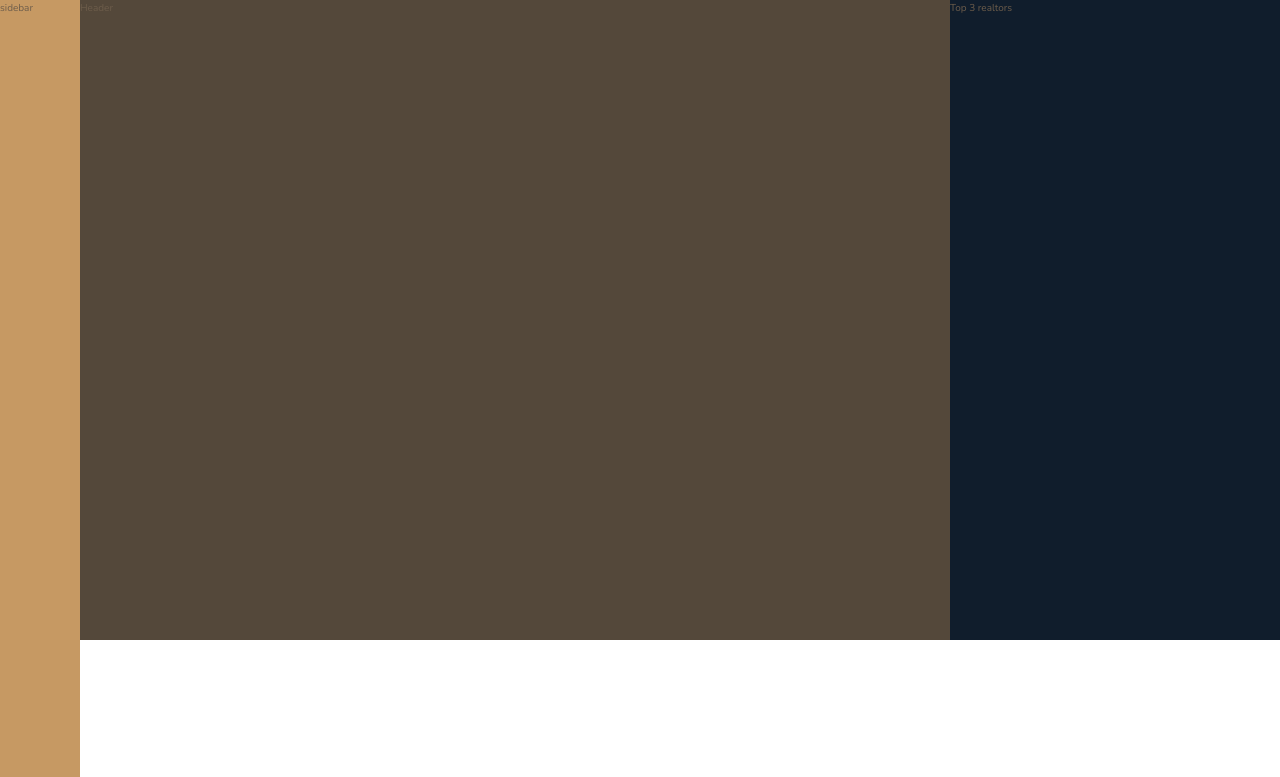
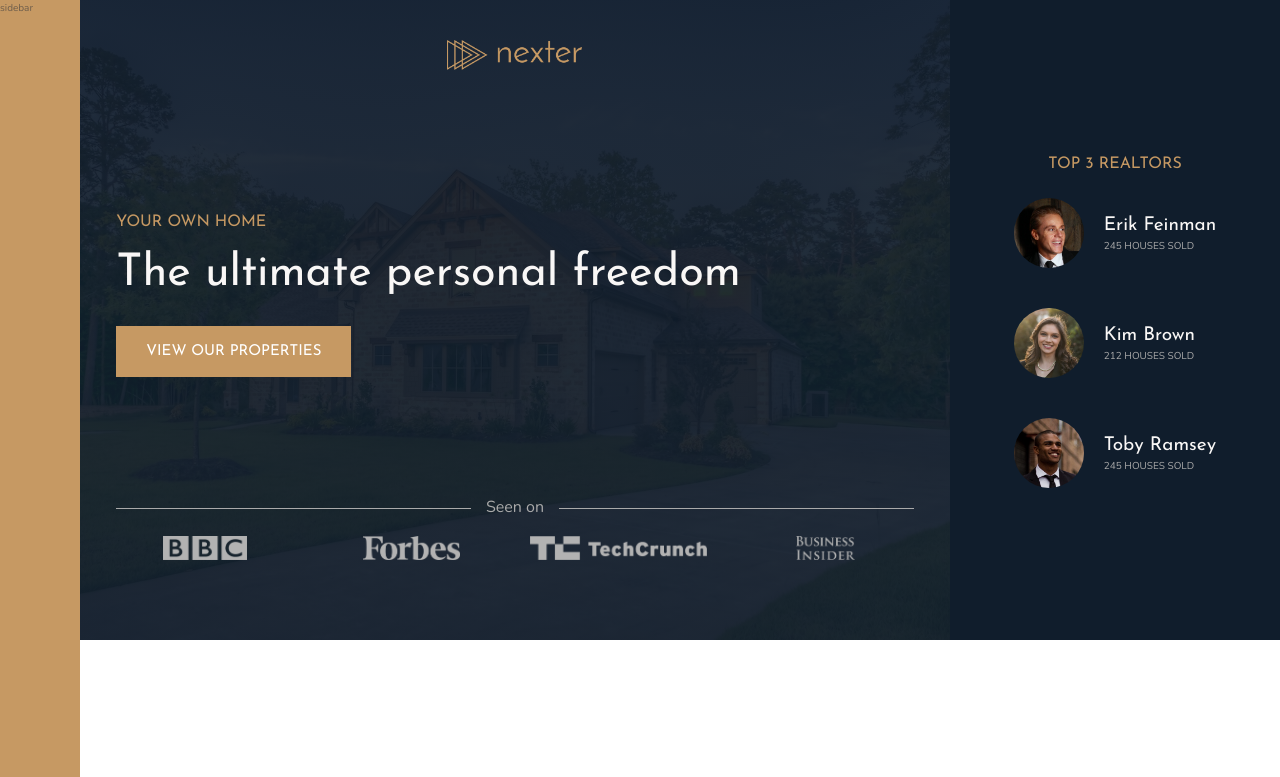
Before and after one commit to CyrilNtando/nexter, a website built with webpack: page build/index.html in a window 1280 px wide. Shown: the top 777 px of the page. Built offline with nearby package versions, Linux system fonts and the light colour scheme.

Commit message:
header Completed

```diff
--- a/src/sass/_header.scss
+++ b/src/sass/_header.scss
@@ -1,4 +1,52 @@
 .header {
   background-color: $color-grey-dark-1;
   grid-column: full-start / col-end 6;
+  background-image: linear-gradient(rgba($color-secondary, 0.93), rgba($color-secondary, 0.93)),
+    url(../img/hero.jpeg);
+  background-position: center;
+  background-size: cover;
+  padding: 8rem;
+  padding-top: 4rem;
+  display: grid;
+  grid-template-rows: 1fr min-content 6rem 1fr;
+  grid-template-columns: max-content;
+  grid-row-gap: 1.5rem;
+  justify-content: center;
+  &__logo {
+    height: 3rem;
+    justify-self: center;
+  }
+  &__btn {
+    align-self: start;
+    justify-self: start;
+  }
+
+  &__seeon-text {
+    display: grid;
+    grid-template-columns: 1fr max-content 1fr;
+    grid-column-gap: 1.5rem;
+    align-items: center;
+
+    font-size: 1.6rem;
+    color: $color-grey-light-2;
+
+    &::before,
+    &::after {
+      content: '';
+      height: 1px;
+      display: block;
+      background-color: currentColor;
+    }
+  }
+
+  &__seeon-logos {
+    display: grid;
+    grid-template-columns: repeat(4, 1fr);
+    grid-gap: 3rem;
+    justify-items: center;
+    img {
+      height: 2.4rem;
+      filter: brightness(70%);
+    }
+  }
 }
--- a/src/sass/_realtors.scss
+++ b/src/sass/_realtors.scss
@@ -1,4 +1,27 @@
 .realtors {
   background-color: $color-secondary;
   grid-column: col-start 7 / full-end;
+  padding: 3rem;
+  display: grid;
+  grid-row-gap: 2rem;
+  align-content: center;
+  justify-content: center;
+  justify-items: center;
+
+  &__list {
+    display: grid;
+    grid-template-columns: min-content max-content;
+    grid-column-gap: 2rem;
+    grid-row-gap: 5vh;
+    align-items: center;
+  }
+  &__img {
+    width: 7rem;
+    border-radius: 50%;
+  }
+  &__sold {
+    text-transform: uppercase;
+    color: $color-grey-light-2;
+    margin-top: -3px;
+  }
 }
--- a/src/sass/_typography.scss
+++ b/src/sass/_typography.scss
@@ -5,7 +5,9 @@
 
 .heading-1 {
   @extend %heading;
-  font-size: 1.9rem;
+  font-size: 4.5rem;
+  color: $color-grey-light-1;
+  line-height: 1;
 }
 .heading-2 {
   @extend %heading;
```
Also changed, not shown: build/css/main.css, build/index.html.
